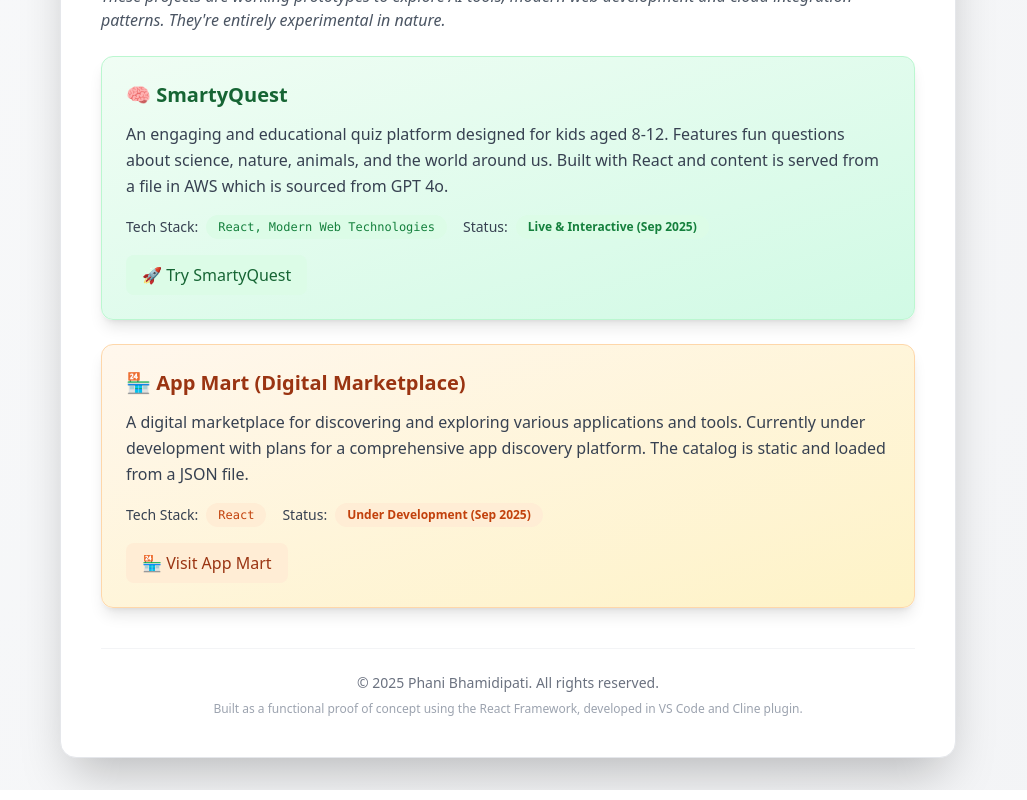
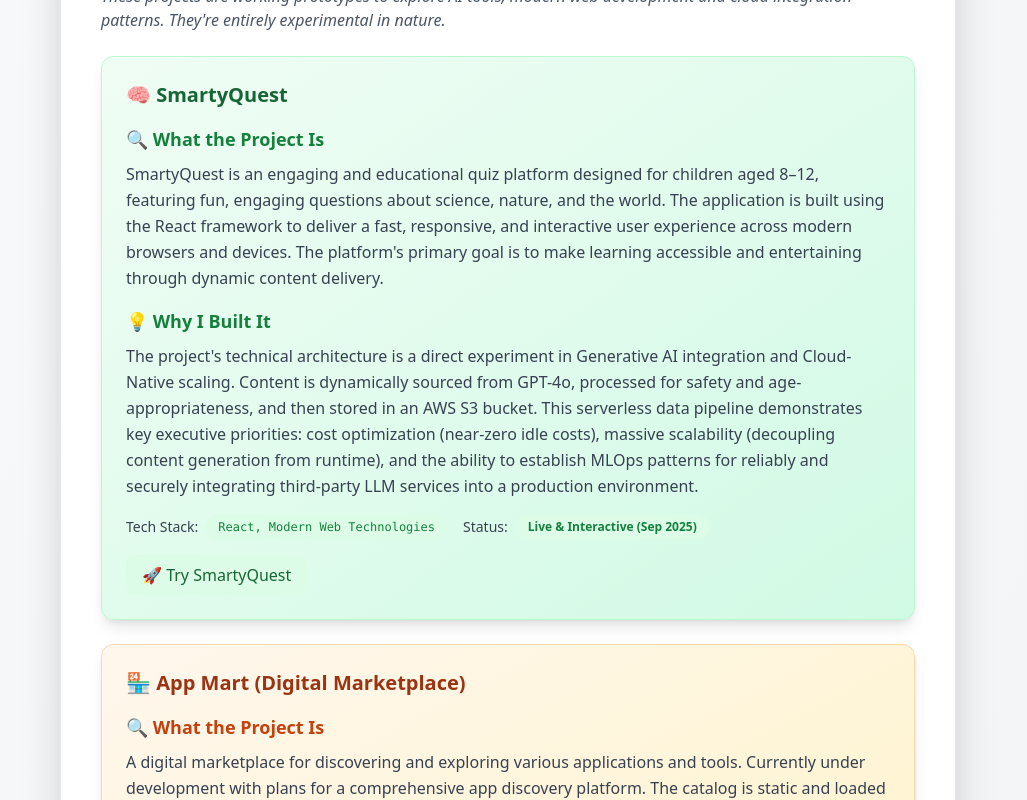
Before and after one commit to phanikum/profile, a React (Create React App) app: page /#/ in a window 1280 px wide. Shown: the part 1060-1860 px from the top of the page, without its empty margins (132-1159 px from the left). Built offline with nearby package versions, Linux system fonts and the light colour scheme; no server answers; the HTML template or start-up script is replaced by a standard one.

Commit message:
Update Personal Projects section with 'What the Project Is' and 'Why I Built It' sections

```diff
--- a/src/pages/HomePage.js
+++ b/src/pages/HomePage.js
@@ -14,14 +14,16 @@
   const projects = [
     {
       title: '🧠 SmartyQuest',
-      description: 'An engaging and educational quiz platform designed for kids aged 8-12. Features fun questions about science, nature, animals, and the world around us. Built with React and content is served from a file in AWS which is sourced from GPT 4o.',
+      whatItIs: 'SmartyQuest is an engaging and educational quiz platform designed for children aged 8–12, featuring fun, engaging questions about science, nature, and the world. The application is built using the React framework to deliver a fast, responsive, and interactive user experience across modern browsers and devices. The platform\'s primary goal is to make learning accessible and entertaining through dynamic content delivery.',
+      whyIBuiltIt: 'The project\'s technical architecture is a direct experiment in Generative AI integration and Cloud-Native scaling. Content is dynamically sourced from GPT-4o, processed for safety and age-appropriateness, and then stored in an AWS S3 bucket. This serverless data pipeline demonstrates key executive priorities: cost optimization (near-zero idle costs), massive scalability (decoupling content generation from runtime), and the ability to establish MLOps patterns for reliably and securely integrating third-party LLM services into a production environment.',
       stack: 'React, Modern Web Technologies',
       status: 'Live & Interactive (Sep 2025)',
       demoLink: '#/smartyquest',
     },
     {
       title: '🏪 App Mart (Digital Marketplace)',
-      description: 'A digital marketplace for discovering and exploring various applications and tools. Currently under development with plans for a comprehensive app discovery platform. The catalog is static and loaded from a JSON file.',
+      whatItIs: 'A digital marketplace for discovering and exploring various applications and tools. Currently under development with plans for a comprehensive app discovery platform. The catalog is static and loaded from a JSON file.',
+      whyIBuiltIt: 'I built this to demonstrate modern e-commerce and marketplace design patterns. It serves as a testing ground for exploring React component architecture, state management, and user interface design principles that could be applied to larger-scale marketplace applications.',
       stack: 'React',
       status: 'Under Development (Sep 2025)',
       demoLink: '#/appmart',
@@ -113,8 +115,24 @@
           <div className="space-y-6">
             {projects.map((project, index) => (
               <div key={index} className={`${index === 0 ? 'bg-gradient-to-br from-green-50 to-emerald-100 border-green-200' : 'bg-gradient-to-br from-orange-50 to-amber-100 border-orange-200'} border p-6 rounded-xl shadow-lg hover:shadow-xl transition-shadow duration-300`}>
-                <h4 className={`text-xl font-semibold mb-3 ${index === 0 ? 'text-green-800' : 'text-orange-800'}`}>{project.title}</h4>
-                <p className="text-gray-700 mb-4 leading-relaxed">{project.description}</p>
+                <h4 className={`text-xl font-semibold mb-4 ${index === 0 ? 'text-green-800' : 'text-orange-800'}`}>{project.title}</h4>
+
+                {/* What the Project Is Section */}
+                <div className="mb-4">
+                  <h5 className={`text-lg font-semibold mb-2 ${index === 0 ? 'text-green-700' : 'text-orange-700'}`}>
+                    🔍 What the Project Is
+                  </h5>
+                  <p className="text-gray-700 leading-relaxed">{project.whatItIs}</p>
+                </div>
+
+                {/* Why I Built It Section */}
+                <div className="mb-4">
+                  <h5 className={`text-lg font-semibold mb-2 ${index === 0 ? 'text-green-700' : 'text-orange-700'}`}>
+                    💡 Why I Built It
+                  </h5>
+                  <p className="text-gray-700 leading-relaxed">{project.whyIBuiltIt}</p>
+                </div>
+
                 <div className="flex flex-wrap items-center gap-4 text-sm mb-4">
                   <div className="flex items-center gap-2">
                     <span className="font-medium text-gray-700">Tech Stack:</span>
```
